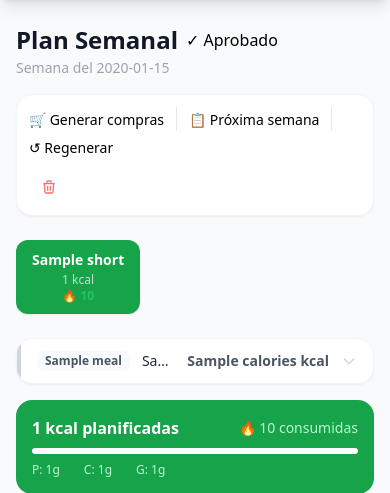
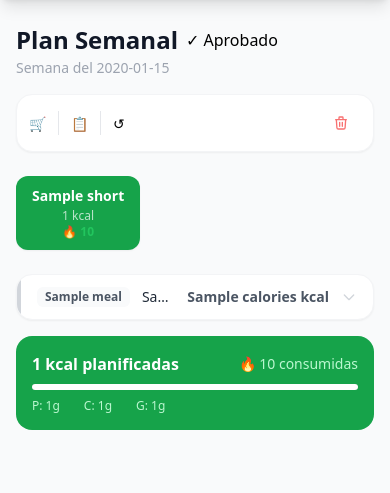
Before and after one commit to sagmpro/app_nutricion, a FastAPI app: template app/templates/meal_plan/view.html in a window 390 px wide. Shown: the part 56-549 px from the top of the page. Run offline with FastAPI, Linux system fonts and the light colour scheme; the template is opened without the code that fills it: most values are stand-ins (such as "Sample title", 1, 10 or a date in 2020); some libraries are stand-ins or nearby versions.

Commit message:
Mobile: show only icons for toolbar buttons, text visible on sm+
Co-Authored-By: Claude Sonnet 4.6 <noreply@anthropic.com>

```diff
--- a/app/templates/meal_plan/view.html
+++ b/app/templates/meal_plan/view.html
@@ -37,17 +37,17 @@
       <!-- Primary -->
       {% if meal_plan.status == "approved" %}
         {% if has_shopping_list %}
-          <a href="/compras/{{ meal_plan.shopping_list.id }}" class="btn-primary text-sm">🛒 Ver compras</a>
+          <a href="/compras/{{ meal_plan.shopping_list.id }}" class="btn-primary text-sm" title="Ver compras">🛒 <span class="hidden sm:inline">Ver compras</span></a>
         {% else %}
           <form method="POST" action="/plan/{{ meal_plan.id }}/lista-compras"
                 data-loading data-loading-title="Generando lista de compras..."
                 data-loading-subtitle="Claude está consolidando los ingredientes de toda la semana.">
-            <button class="btn-primary text-sm">🛒 Generar compras</button>
+            <button class="btn-primary text-sm" title="Generar compras">🛒 <span class="hidden sm:inline">Generar compras</span></button>
           </form>
         {% endif %}
       {% else %}
         <form method="POST" action="/plan/{{ meal_plan.id }}/aprobar">
-          <button class="btn-primary text-sm">✓ Aprobar plan</button>
+          <button class="btn-primary text-sm" title="Aprobar plan">✓ <span class="hidden sm:inline">Aprobar plan</span></button>
         </form>
       {% endif %}
 
@@ -57,7 +57,7 @@
       <form method="POST" action="/plan/{{ meal_plan.id }}/copiar"
             data-loading data-loading-title="Copiando plan..."
             data-loading-subtitle="Creando una copia del plan para la próxima semana.">
-        <button class="btn-secondary text-sm">📋 Próxima semana</button>
+        <button class="btn-secondary text-sm" title="Próxima semana">📋 <span class="hidden sm:inline">Próxima semana</span></button>
       </form>
 
       <div class="w-px h-6 bg-gray-200 mx-2"></div>
@@ -66,26 +66,26 @@
       <form method="POST" action="/plan/{{ meal_plan.id }}/regenerar"
             data-loading data-loading-title="Regenerando plan..."
             data-loading-subtitle="Claude está creando un nuevo plan para ti.">
-        <button class="btn-secondary text-sm">↺ Regenerar</button>
+        <button class="btn-secondary text-sm" title="Regenerar">↺ <span class="hidden sm:inline">Regenerar</span></button>
       </form>
 
       <!-- Secondary: shopping (only when pending) -->
       {% if meal_plan.status != "approved" %}
         <div class="w-px h-6 bg-gray-200 mx-2 hidden sm:block"></div>
         {% if has_shopping_list %}
-          <a href="/compras/{{ meal_plan.shopping_list.id }}" class="btn-secondary text-sm hidden sm:inline-flex">🛒 Ver compras</a>
+          <a href="/compras/{{ meal_plan.shopping_list.id }}" class="btn-secondary text-sm hidden sm:inline-flex" title="Ver compras">🛒 <span class="hidden sm:inline">Ver compras</span></a>
         {% else %}
           <form method="POST" action="/plan/{{ meal_plan.id }}/lista-compras"
                 data-loading data-loading-title="Generando lista de compras..."
                 data-loading-subtitle="Claude está consolidando los ingredientes."
                 class="hidden sm:block">
-            <button class="btn-secondary text-sm">🛒 Generar compras</button>
+            <button class="btn-secondary text-sm" title="Generar compras">🛒 <span class="hidden sm:inline">Generar compras</span></button>
           </form>
         {% endif %}
       {% endif %}
 
       <div class="w-px h-6 bg-gray-200 mx-2 hidden sm:block"></div>
-      <a href="/plan" class="btn-secondary text-sm hidden sm:inline-flex">+ Nuevo</a>
+      <a href="/plan" class="btn-secondary text-sm hidden sm:inline-flex" title="Nuevo plan">+ <span class="hidden sm:inline">Nuevo</span></a>
     </div>
 
     <!-- Right group: destructive -->
```
Also changed, not shown: app/templates/stock/list.html (+19 -8 lines).
